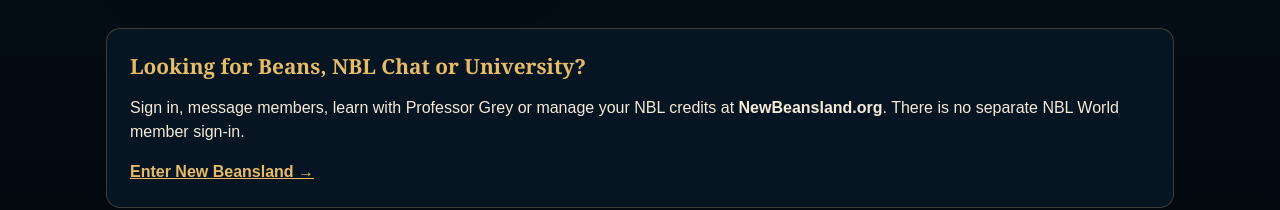
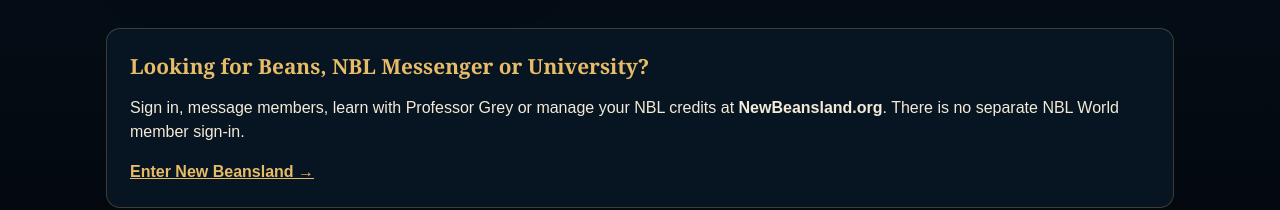
Before and after one commit to FounderNBL/nblworld.com, a plain HTML site: page index.html in a window 1280 px wide. Shown: the part 1529-1739 px from the top of the page. Drawn offline with Linux system fonts and the light colour scheme.

Commit message:
Use Beans for AI and NBL Messenger for human messages

```diff
--- a/index.html
+++ b/index.html
@@ -58,7 +58,7 @@
         <a class="btn" href="https://newbeansland.org/pricing.html" rel="noopener">Explore NBL Services</a>
       </div>
     </section>
-    <section class="member" aria-label="New Beansland member services"><h2>Looking for Beans, NBL Chat or University?</h2><p>Sign in, message members, learn with Professor Grey or manage your NBL credits at <strong>NewBeansland.org</strong>. There is no separate NBL World member sign-in.</p><a href="https://newbeansland.org/">Enter New Beansland →</a></section>
+    <section class="member" aria-label="New Beansland member services"><h2>Looking for Beans, NBL Messenger or University?</h2><p>Sign in, message members, learn with Professor Grey or manage your NBL credits at <strong>NewBeansland.org</strong>. There is no separate NBL World member sign-in.</p><a href="https://newbeansland.org/">Enter New Beansland →</a></section>
   </main>
   <footer>© 2026 New Beansland™ · NBL World independent commerce</footer>
 </body>
```
